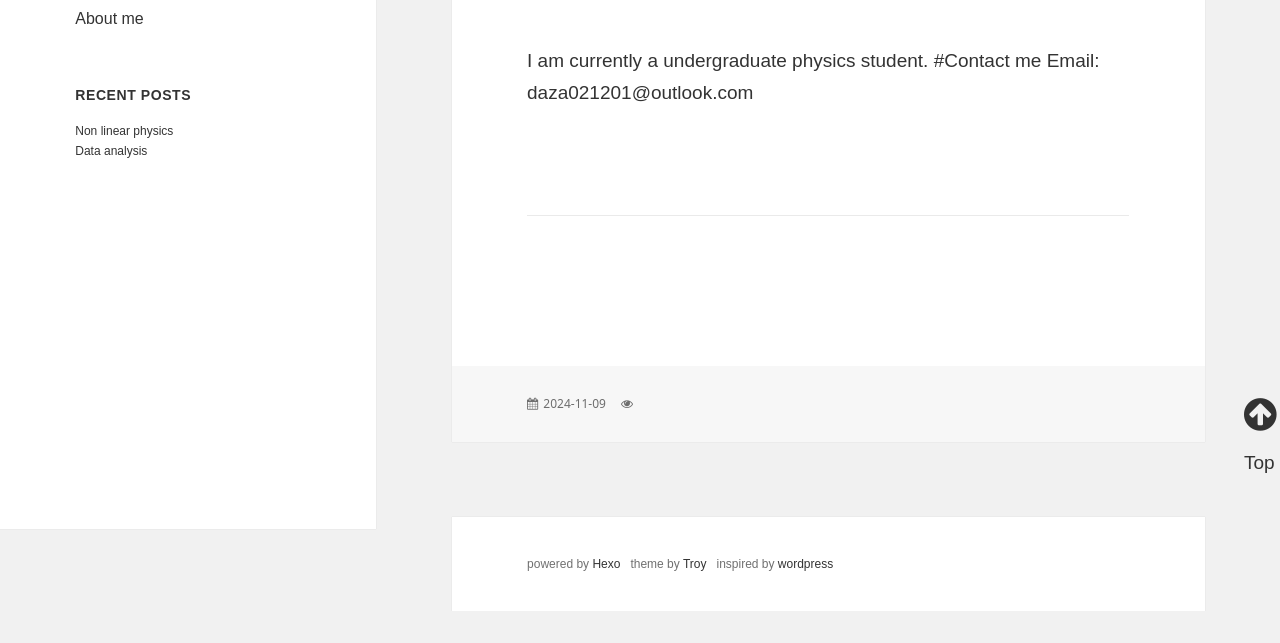
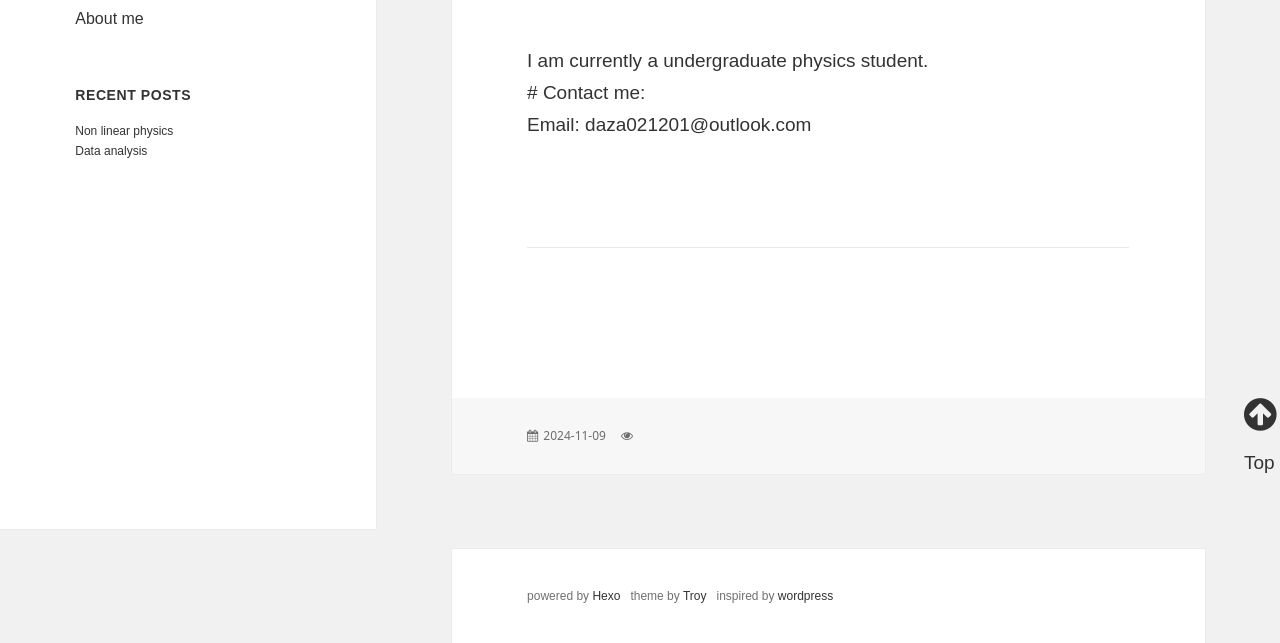
Before and after one commit to Lyrrrrrr/Lyrrrrrr.github.io, a plain HTML site: page about/index.html in a window 1280 px wide. Shown: the part 271-914 px from the top of the page. Before the commit the page ends 882 px from the top, so only its background shows below. Drawn offline with nearby package versions, Linux system fonts and the light colour scheme; some packages are replaced by stand-ins of ours; no server answers.

Commit message:
Site updated: 2024-12-13 01:53:11

```diff
--- a/about/index.html
+++ b/about/index.html
@@ -94,8 +94,10 @@
 		<!-- .entry-header -->
 		<div class="entry-content">
 
-				<p>I am currently a undergraduate physics student. #Contact me Email:
-daza021201@outlook.com</p>
+				<script src='https://cdnjs.cloudflare.com/ajax/libs/mathjax/2.7.4/MathJax.js?config=TeX-MML-AM_CHTML' async></script>
+<p>I am currently a undergraduate physics student.<br />
+# Contact me:<br />
+Email: daza021201@outlook.com</p>
 
 
 
```
